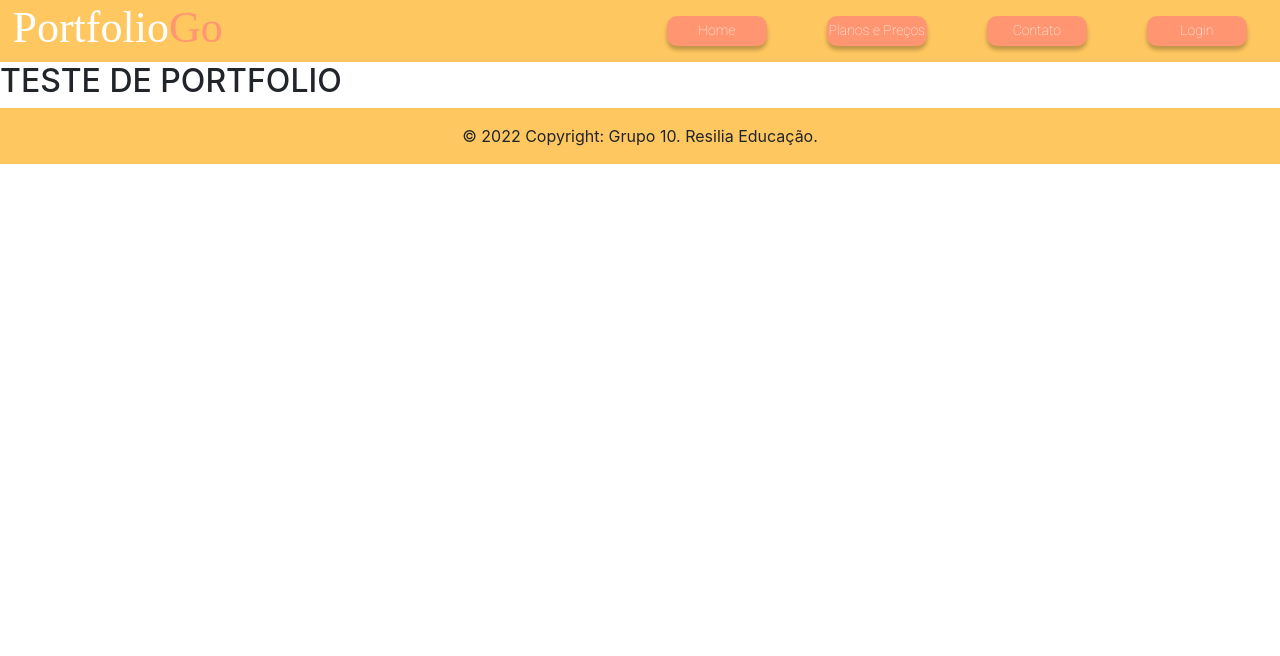
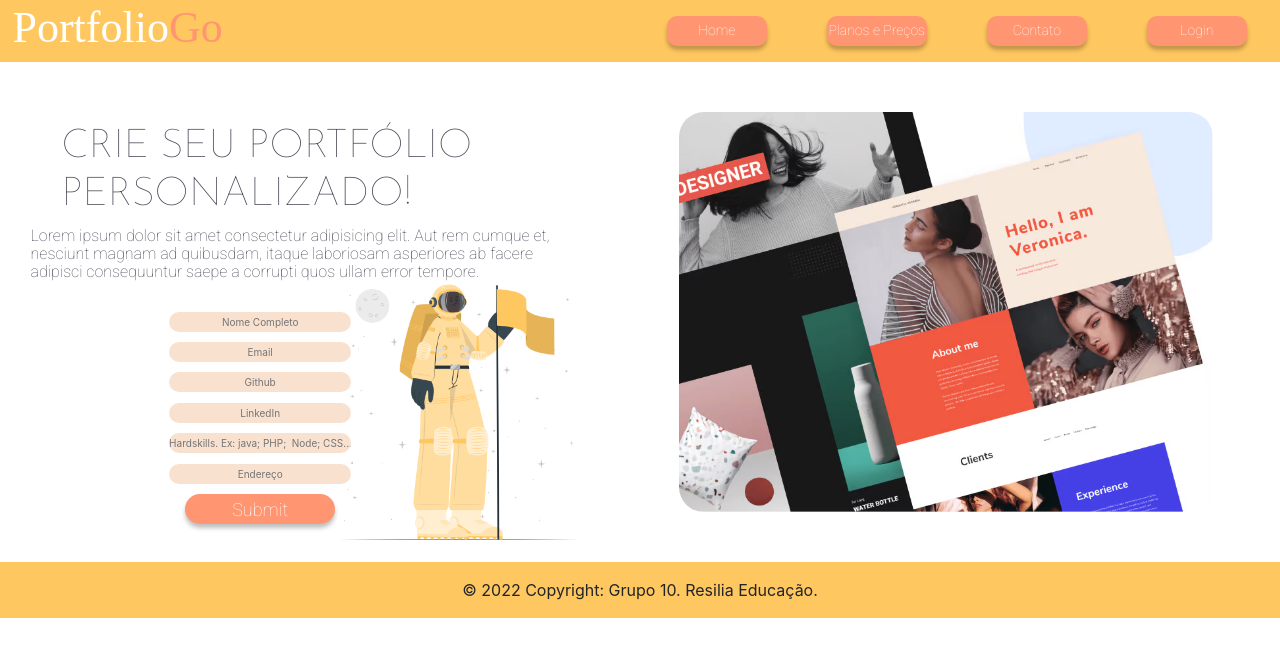
Before and after one commit to devdudd/portfolioGo, a plain HTML site: page HTML/gerador.html in a window 1280 px wide. Drawn offline with nearby package versions, Linux system fonts and the light colour scheme; a web font is replaced by a local one.

Commit message:
Página finalizada com input criado

```diff
--- a/CSS/gerador.css
+++ b/CSS/gerador.css
@@ -0,0 +1,61 @@
+#corpo {
+    height: 500px;
+}
+#campos {
+    background-image: url(../IMG/Astronaut\ suit-cuate.png);
+    background-size: 50%;
+    background-repeat: no-repeat;
+    background-position: bottom right;
+    width: 55%;
+}
+#campos h2 {
+    font-size: 40px;
+    margin-top: 10%;
+    margin-left: 10%;
+    color: var(--txt);
+}
+#campos p{
+    margin-left: 5%;
+    margin-right: 5%;
+}
+#configInput {
+    display: flex;
+    flex-direction: column;
+    justify-content: center;
+    align-items: center;
+    margin-top: 5%;
+    margin-right: 15%;
+}
+
+#submit {
+    background: var(--main);
+    box-shadow: 0px 4px 4px rgba(0, 0, 0, 0.25);
+    border-radius: 20px;
+    border: none;
+    font-family: 'Roboto';
+    font-style: normal;
+    font-size: 18px;
+    color: #FFFFFF;
+    width: 150px;
+    height: 30px;
+}
+#submit:hover {
+
+        text-decoration: none;
+        background-color: var(--secundary);
+        color: var(--main);
+        transition-duration: 0.40s;
+
+}
+#retornos {
+    width: 60%;
+}
+#retornos img {
+    width: 80%;
+    height: 80%;
+    border-radius: 25px;
+}
+#template {
+    background-color: aqua;
+    width: 60%;
+}
--- a/CSS/reset.css
+++ b/CSS/reset.css
@@ -6,6 +6,7 @@
 :root {
     --main: #FF9671;
     --secundary: #FFC75F;
+    --bgInput: #f9e1d0;
     --basic: #FFFFFF;
     --txt: #474554;
 }
@@ -56,3 +57,49 @@ a:hover{
     color: var(--main);
     transition-duration: 0.40s;
 }
+p {
+    font-family: 'Roboto';
+    font-style: normal;
+    font-weight: 400;
+    /* font-size: 16px; */
+    line-height: 18px;
+    color: var(--txt);
+}
+h2, h3, h4, h5, h6 {
+    font-family: 'Josefin Sans';
+    font-style: normal;
+    font-weight: 400;
+    /* font-size: 48px; */
+    line-height: 48px;
+    color: var(--txt);
+}
+input {
+    font-size: 10px;
+    width: 35%;
+    height: 20px;
+    background-color: var(--bgInput);
+    border-radius: 25px;
+    text-align: center;
+    margin-bottom: 2%;
+    border: none;
+}
+button {
+    background: var(--main);
+    box-shadow: 0px 4px 4px rgba(0, 0, 0, 0.25);
+    border-radius: 20px;
+    border: none;
+    font-family: 'Roboto';
+    font-style: normal;
+    font-size: 25px;
+    color: #FFFFFF;
+    width: 200px;
+    margin-left: 30%;
+    margin-top: 2%;
+}
+
+button:hover {
+    text-decoration: none;
+    background-color: var(--secundary);
+    color: var(--main);
+    transition-duration: 0.40s;
+}
--- a/HTML/gerador.html
+++ b/HTML/gerador.html
@@ -17,7 +17,7 @@
     <link rel="preconnect" href="https://fonts.gstatic.com" crossorigin>
     <link href="https://fonts.googleapis.com/css2?family=Josefin+Sans:wght@100&display=swap" rel="stylesheet">
     <link rel="stylesheet" href="../CSS/reset.css">
-    <link rel="stylesheet" href="">
+    <link rel="stylesheet" href="../CSS/gerador.css">
     <title>PortfolioGo</title>
 </head>
 
@@ -36,19 +36,30 @@
         </div>
     </header>
     <main>
-        <section>
-            <h2>TESTE DE PORTFOLIO</h2>
-
-        </section>
-        <section>
-
+        <section id="corpo" class="d-flex flex-row">
+            <div id="campos">
+                <h2>CRIE SEU PORTFÓLIO PERSONALIZADO!</h2>
+                <p>Lorem ipsum dolor sit amet consectetur adipisicing elit. Aut rem cumque et, nesciunt magnam ad quibusdam, itaque laboriosam asperiores ab facere adipisci consequuntur saepe a corrupti quos ullam error tempore.</p>
+                <div id="configInput">
+                    <input type="text" name="" id="" placeholder="Nome Completo">
+                    <input type="text" name="" id="" placeholder="Email">
+                    <input type="text" name="" id="" placeholder="Github">
+                    <input type="text" name="" id="" placeholder="LinkedIn">
+                    <input type="text" name="" id="" placeholder="Hardskills. Ex: java; PHP;  Node; CSS...">
+                    <input type="text" name="" id="" placeholder="Endereço">
+                    <input id='submit' type="submit">
+                </div>
+            </div>
+            <div id="retornos" class="d-flex align-items-center justify-content-center">
+                 <img src="../IMG/gerador.jpeg" alt="Variedade de Portfolio">
+            </div>
         </section>
     </main>
     <footer class="bg-light text-center text-lg-start">
         <div class="text-center p-3" style="background-color: var(--secundary);">
-          © 2022 Copyright: Grupo 10. Resilia Educação.
+            © 2022 Copyright: Grupo 10. Resilia Educação.
         </div>
-      </footer>
+    </footer>
     <script src="https://code.jquery.com/jquery-3.3.1.slim.min.js"
         integrity="sha384-q8i/X+965DzO0rT7abK41JStQIAqVgRVzpbzo5smXKp4YfRvH+8abtTE1Pi6jizo"
         crossorigin="anonymous"></script>
@@ -60,4 +71,5 @@
         crossorigin="anonymous"></script>
     <script src="./JS/"></script>
 </body>
+
 </html>
```
Also changed, not shown: CSS/index.css (+0 -20 lines), IMG/Astronaut suit-cuate.png (added), IMG/BVqX3P3w1.avif (added), IMG/Portfolio Update-amico 1.png, IMG/Portfolio Update-bro 1.png (deleted), IMG/Vector.png (deleted), IMG/gerador.jpeg (added).
